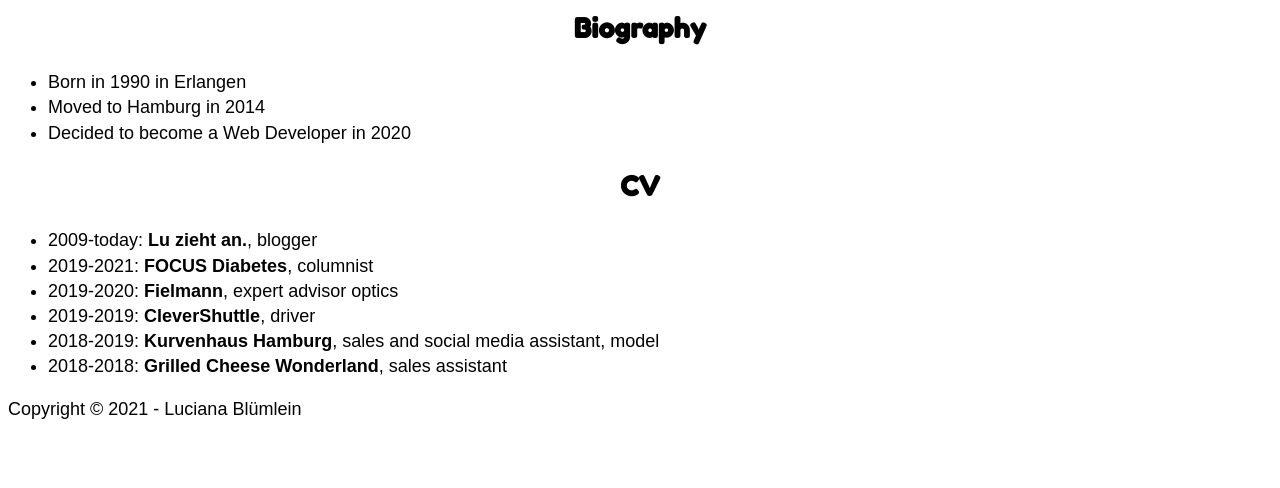
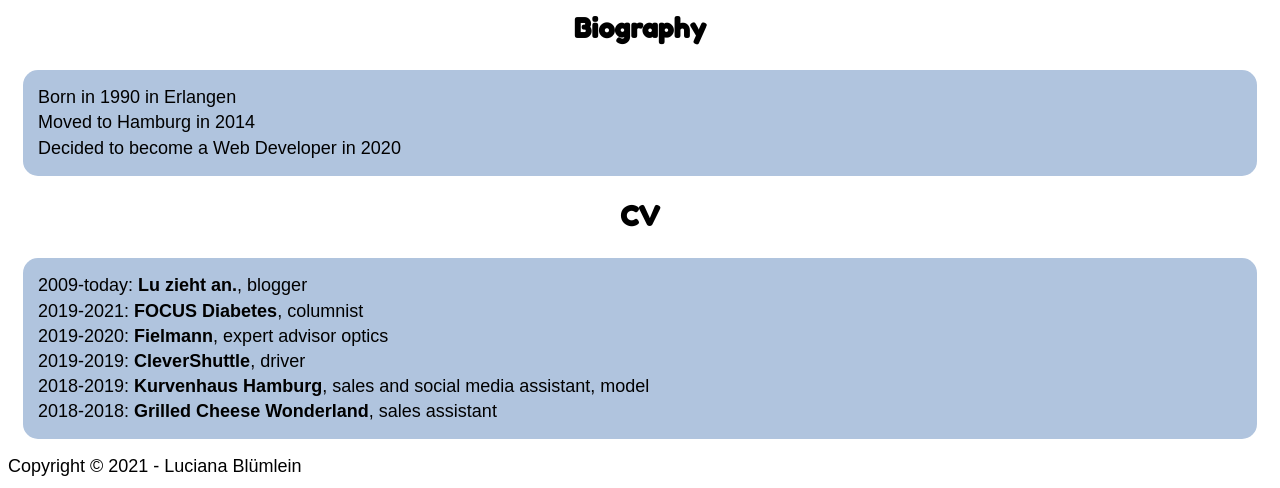
Before and after one commit to luziehtan/personal-website, a plain HTML site: page src/index.html in a window 1280 px wide. Shown: the part 1644-2132 px from the top of the page. Before the commit the page ends 2075 px from the top, so only its background shows below. Drawn offline with Linux system fonts and the light colour scheme.

Commit message:
Add style to bio and cv

```diff
--- a/src/index.html
+++ b/src/index.html
@@ -74,7 +74,7 @@
       </section>
       <section>
         <h2 id="bio">Biography</h2>
-        <ul>
+        <ul class="bio">
           <li>Born in 1990 in Erlangen</li>
           <li>Moved to Hamburg in 2014</li>
           <li>Decided to become a Web Developer in 2020</li>
@@ -82,7 +82,7 @@
       </section>
       <section>
         <h2>CV</h2>
-        <ul>
+        <ul class="cv">
           <li>2009-today: <strong>Lu zieht an.</strong>, blogger</li>
           <li>2019-2021: <strong>FOCUS Diabetes</strong>, columnist</li>
           <li>2019-2020: <strong>Fielmann</strong>, expert advisor optics</li>
--- a/src/styles/index.css
+++ b/src/styles/index.css
@@ -63,6 +63,10 @@
   align-items: center;
 }
 
+li {
+  list-style-type: none;
+}
+
 .column {
   display: flex;
   justify-content: space-evenly;
@@ -71,3 +75,17 @@
   padding: 5px;
   margin: auto;
 }
+
+.bio {
+  background: lightsteelblue;
+  border-radius: 15px;
+  margin: 15px;
+  padding: 15px;
+}
+
+.cv {
+  background: lightsteelblue;
+  border-radius: 15px;
+  margin: 15px;
+  padding: 15px;
+}
```
Also changed, not shown: src/images/codepen.png.
